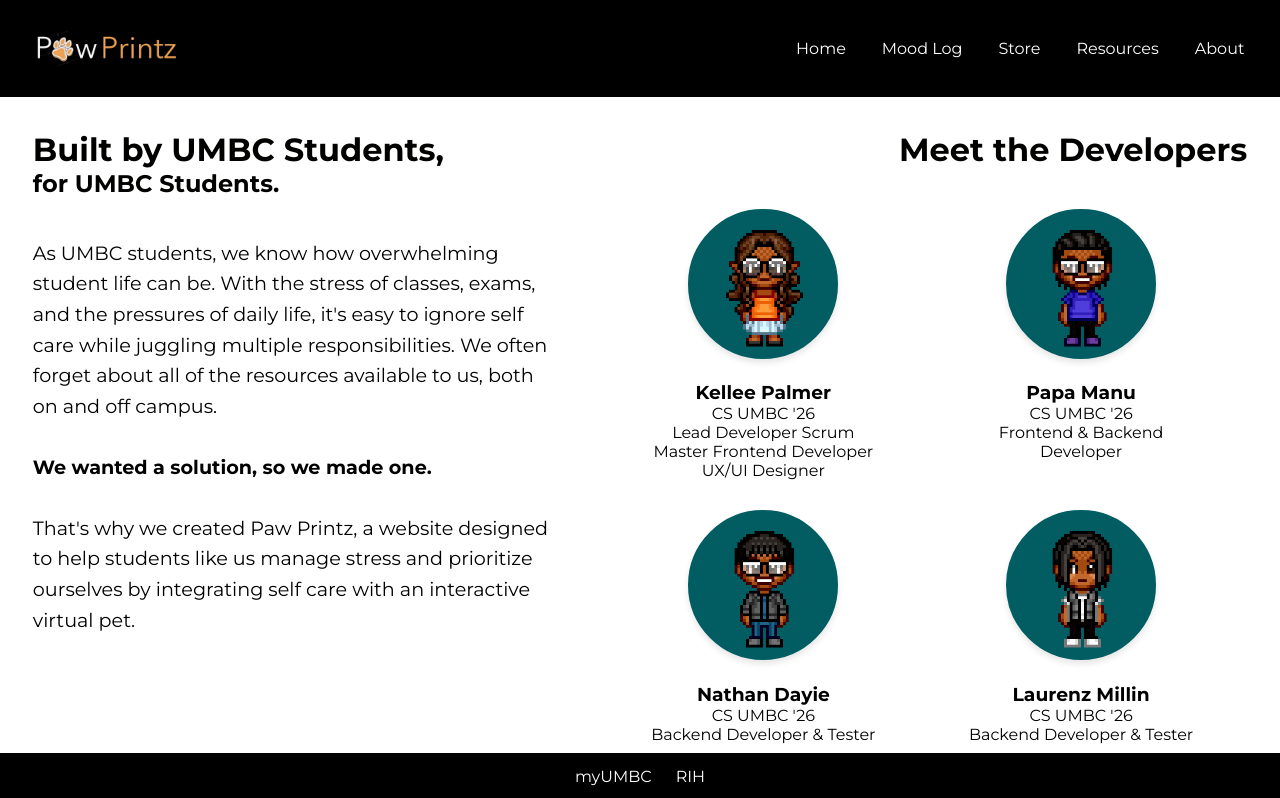
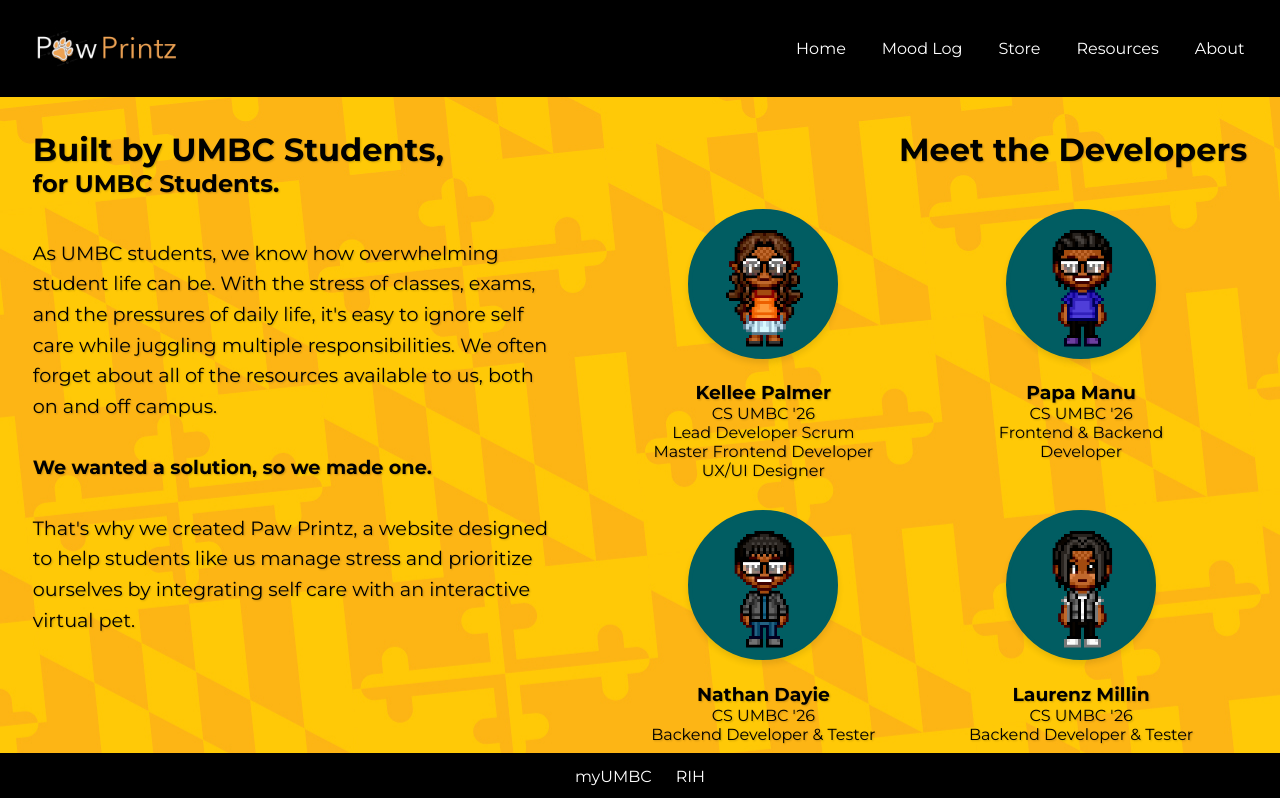
Before and after one commit to NathanKDayie/Paw-Printz, a React (Vite) app in the folder client/: page /about in a window 1280 px wide. Shown: the top 798 px of the page. Built offline with nearby package versions, Linux system fonts and the light colour scheme.

Commit message:
background added and styling changes

```diff
--- a/client/src/App.css
+++ b/client/src/App.css
@@ -15,6 +15,7 @@ body, html {
 }
 
 .headers {
+    text-shadow: 1px 1px 2px rgba(0, 0, 0, 0.2);
     display: flex;
     color: rgb(1, 1, 0);
     text-align: center;
@@ -39,9 +40,11 @@ div {
 }
 
 .container{
+
     margin: 1%;
     text-align: center;
-    align-items: stretch
+    align-items: stretch;
+
 }
 
 .nav{
@@ -84,11 +87,13 @@ div {
 }
 
 .pet-container {
+    background-color: #fefefe;
     display: flex;
     flex: 2;
     align-self: center;
-    border-style: solid;
+    border: 2px solid black;
     border-color: black;
+    box-shadow: 0 4px 12px rgba(0, 0, 0, 0.1);
     border-radius: 10px;
     width: 25%;
     padding: 8vw;
@@ -98,13 +103,15 @@ div {
 }
 
 .challenges-box, .text-box {
+    background-color: #fefefe;
     display: flex;
     flex-direction: column;
     align-items: center;
     flex: 2;
-    border-style: solid;
+    border: 2px solid black;
     border-color: black;
     border-radius: 10px;
+    box-shadow: 0 4px 12px rgba(0, 0, 0, 0.1);
     padding: 1rem;
     margin: 20px;
     width: 25%;
@@ -182,8 +189,9 @@ div {
 .level-circle{
     display: flex;
     height: 30px;
-    width: 45px;
+    width: 40px;
     background-color: #bbb;
+    box-shadow: 0 4px 12px rgba(0, 0, 0, 0.1);
     border-radius: 50%;
     align-items: center;
     justify-content: center;
--- a/client/src/App.jsx
+++ b/client/src/App.jsx
@@ -6,11 +6,14 @@ import Store from './pages/Store'
 import ResourcePage from './pages/ResourcePage'
 import About from './pages/About'
 import neutral from './assets/chip-neutral.png'
+import happy from './assets/chip-happy.png'
+import sad from './assets/chip-sad.png'
+import background from './assets/mdflagbg.jpg'
 import './App.css'
 
 function App() {
   return (
-    <div className="app-container">
+    <div className="app-container" style={{ backgroundImage: `url(${background}` }}>
       <Nav />
       <div className="container">
         <Routes>
--- a/client/src/pages/About.css
+++ b/client/src/pages/About.css
@@ -1,5 +1,6 @@
 .about-container {
     display: flex;
+    text-shadow: 1px 1px 2px rgba(0, 0, 0, 0.2);
     flex-direction: row;
     justify-content: center;
     padding-bottom: 30px;
```
Also changed, not shown: client/src/assets/mdflagbg.jpg (added).
